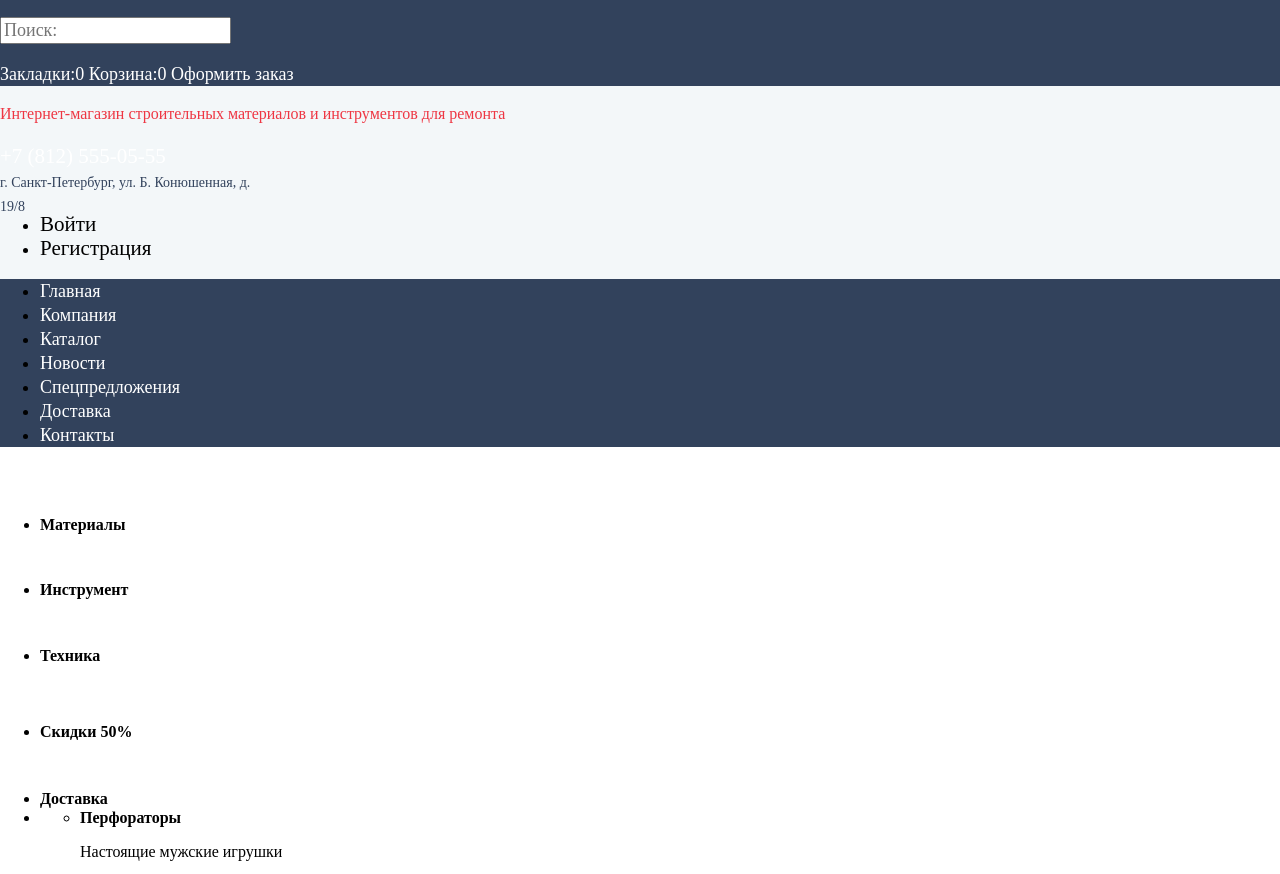
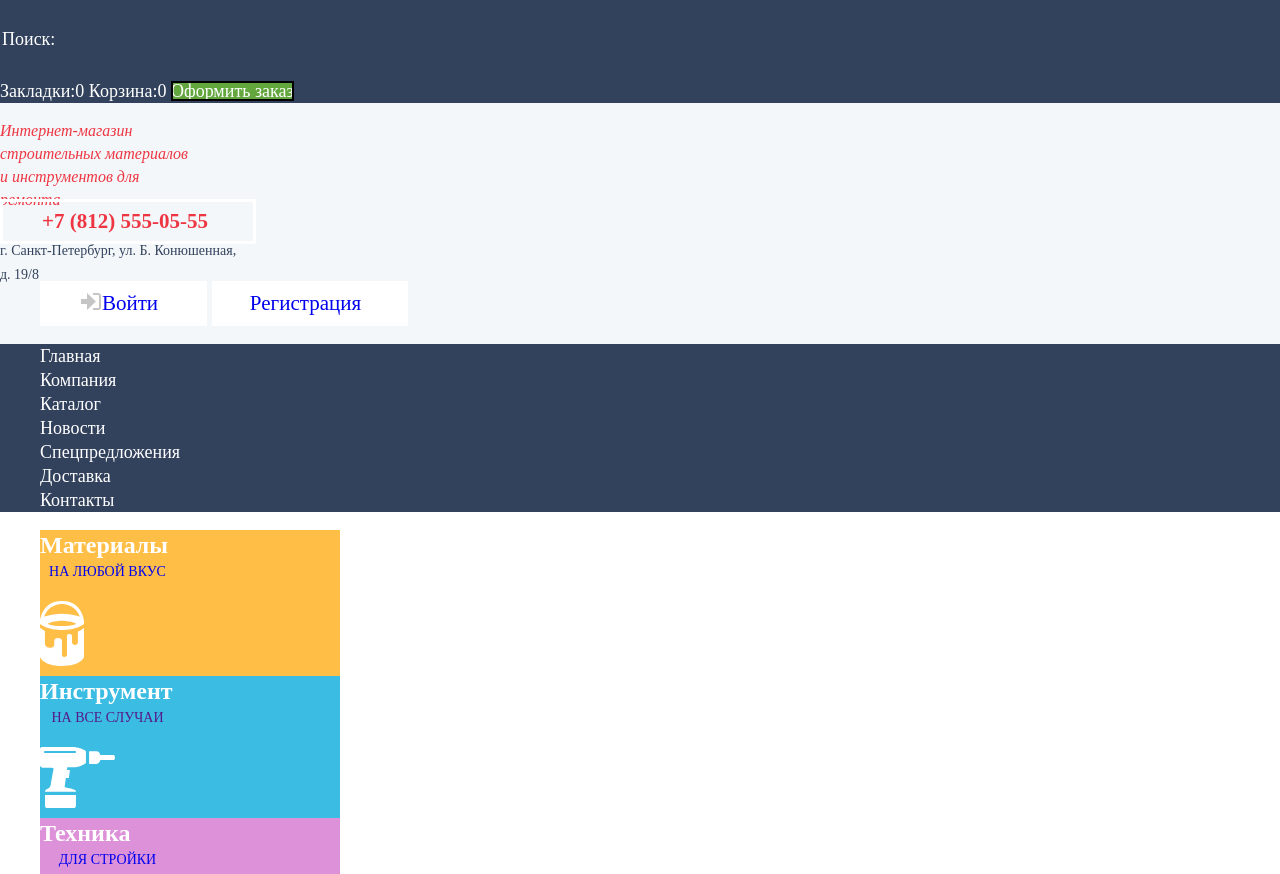
Before and after one commit to EvilSight/610873-technomart-30, a plain HTML site: page index.html in a window 1280 px wide. Shown: the part 75-949 px from the top of the page. Drawn offline with Linux system fonts and the light colour scheme; a web font is replaced by a local one.

Commit message:
last at 03.2.21 0^26 am

```diff
--- a/css/style.css
+++ b/css/style.css
@@ -21,9 +21,12 @@
   font-family: "PT Sans" "Cuprum";
 }
 
+.page-body ul {
+  list-style: none;
+}
+
 .page-body a {
   text-decoration: none;
-  color: #fff;
 }
 
 /* main header */
@@ -38,40 +41,156 @@
   background-color: var(--basic-dark-blue);
 }
 
+.main-header-top p input {
+  background-color: transparent;
+  height: 42px;
+  font-family: Cuprum;
+  font-style: normal;
+  font-weight: 400;
+  font-size: 18px;
+  color: #fff;
+  border: none;
+}
+
+.main-header-top p input::placeholder {
+  color: #fff;
+}
+
+.main-header-top a, .main-navigation li a {
+  color: #fff;
+  font-family: Cuprum;
+  font-style: normal;
+  font-weight: normal;
+  font-size: 18px;
+  line-height: 24px;
+}
+
+.checkout {
+  background-color: var(--basic-green);
+  width: 150px;
+  height: 42px;
+  outline: 2px solid black;
+  outline-offset: -2px;
+}
+
 .main-header-center p {
+  font-family: Cuprum;
+  font-style: italic;
+  font-weight: 400;
   font-size: 16px;
   line-height: 23px;
   color: #EE3643;
+  width: 197px;
+  height: 71px;
+  text-align: left;
 }
 
 .main-contacts-phone {
   color: #32425C;
   font-size: 21px;
   line-height: 30px;
-  align-items: center;
+  text-align: center;
+  font-family: Cuprum;
+  font-style: normal;
+  font-weight: 700;
+  color: #EE3643;
+  border: 3px solid #FFFFFF;
+  padding: 7px 45px 8px 39px;
   width: 270px;
-  height: 45px;
+  height: 24px;
 }
 
 .main-header-center address {
   font-family: Cuprum;
   font-style: normal;
-  font-weight: normal;
+  font-weight: 400;
   font-size: 14px;
-  line-height: 24px;
-  width: 270px;
+  width: 250px;
   height: 24px;
   color: #32425C;
+  margin-top: 3px;
 }
-
-.login a {
+.login li {
   font-family: Cuprum;
   font-style: normal;
   font-weight: normal;
   font-size: 21px;
   line-height: 21px;
-  color: #000;
+  color: #000000;
+  /* outline: 2px solid black;
+  outline-offset: -2px; */
+  text-align: center;
+  align-items: center;
+  background-color: #fff;
+  display: inline-block;
+  padding: 12px 27px 12px 19px;
 }
+
 .login-link {
-  background-image: url(img/icon-login.svg);
+  width: 121px;
 }
+
+.login-reg {
+  width: 150px;
+}
+
+/* navigation */
+
+.site-navigation {}
+
+/* wrapper */
+
+.features-list {
+  display: block;
+  width: 300px;
+  color: #ffffff;
+  font-family: Cuprum;
+  line-height: 30px;
+}
+
+.features-list b {
+  font-size: 24px;
+}
+
+.features-list a {
+  display: block;
+  width: 135px;
+  height: 38px;
+  text-align: center;
+  text-transform: uppercase;
+  font-size: 14px;
+  line-height: 18px;
+}
+
+.features-materials {
+  background-color: var(--basic-orange);
+}
+
+.features-tool {
+  background-color: var(--basic-light-blue);
+}
+
+.features-technic {
+  background-color: var(--basic-purple);
+}
+
+.features-discount {
+  background-color: var(--basic-light-green);
+}
+
+.features-delivery {
+  background-color: var(--basic-orange);
+}
+
+/* slider */
+
+.slider-part b {
+  font-size: 36px;
+  line-height: 36px;
+  text-transform: uppercase;
+}
+
+.slider-part p {
+  font-size: 18px;
+  line-height: 24px;
+}
--- a/index.html
+++ b/index.html
@@ -19,21 +19,21 @@
   <header class="main-header">
     <div class="main-header-top">
       <a class="main-header-logo" href="index.html"><img src="img/logo.svg" alt="logo"></a>
-      <p><input name="Поиск" placeholder="Поиск:"></p>
+      <p><input type="text" name="Поиск" placeholder="Поиск:"></p>
       <a href="#">Закладки:0</a>
       <a href="#">Корзина:0</a>
-      <a href="#">Оформить заказ</a>
+      <a class="checkout" href="#">Оформить заказ</a>
     </div>
     <div class="main-header-center">
       <p>Интернет-магазин строительных материалов и инструментов для ремонта</p>
       <a class="main-contacts-phone" href="tel:+78125550555">+7 (812) 555-05-55</a>
       <address>г. Санкт-Петербург, ул. Б. Конюшенная, д. 19/8</address>
       <ul class="login">
-        <li>
-          <a class="login-link" href="#">Войти</a>
+        <li class="login-link">
+          <a href="#"><img src="img/icon-login.svg" alt="login">Войти</a>
         </li>
-        <li>
-          <a class="login-reg" href="#">Регистрация</a>
+        <li class="login-reg">
+          <a  href="#">Регистрация</a>
         </li>
       </ul>
     </div>
```
